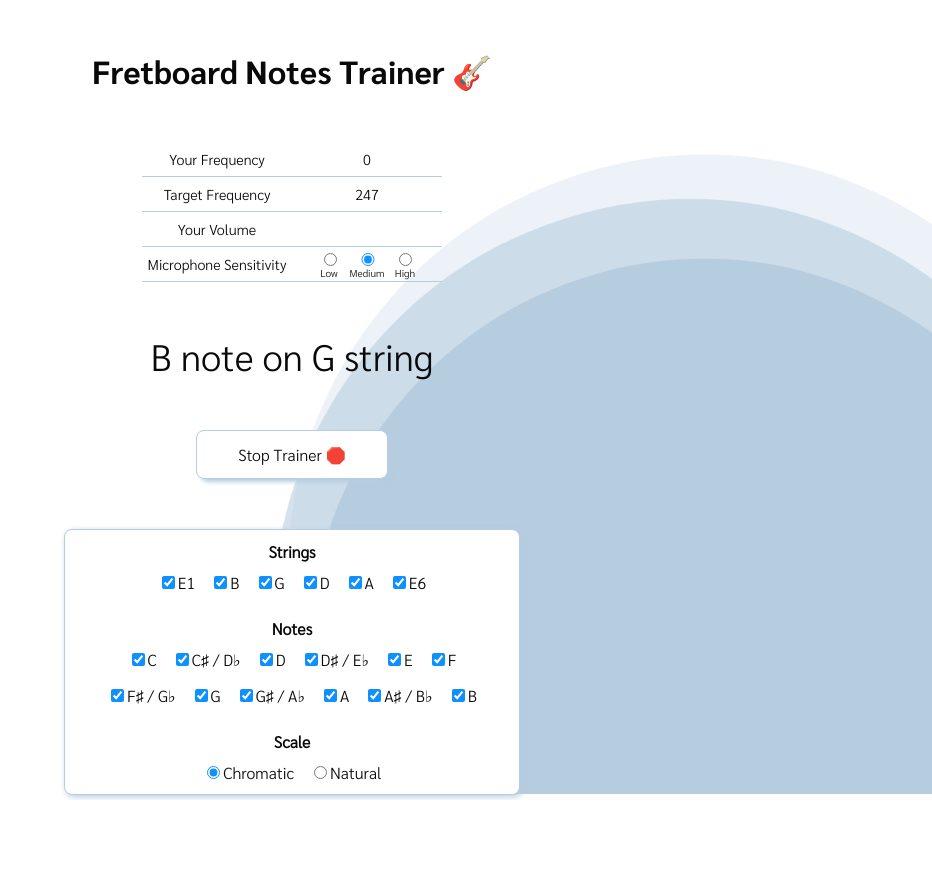
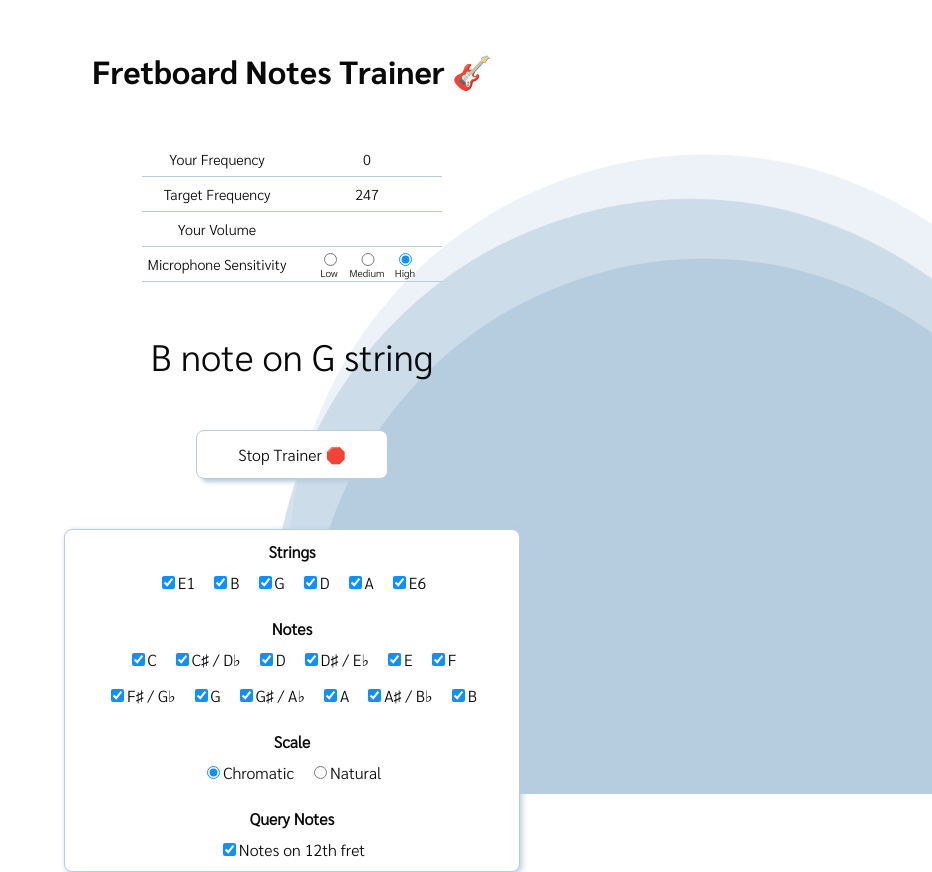
Before and after one commit to nikolanekudova/fretboard-notes-trainer, a React (Vite) app: page / in a window 1280 px wide. Both pictures are taken after a click on the button "Start Trainer 🎶". Shown: the whole page, without its empty margins (348-1280 px from the left). Before the commit the page ends 800 px from the top, so only its background shows below. Built offline with nearby package versions, Linux system fonts and the light colour scheme; no server answers.

Commit message:
added function for deleting query notes, autocorrelate number fixed

```diff
--- a/src/components/Inputs.jsx
+++ b/src/components/Inputs.jsx
@@ -7,6 +7,8 @@ export function Inputs({
     setNotes,
     chromaticNatural,
     changeChromaticNatural,
+    queryNotes,
+    setQueryNotes
 }) {
     return (
         <div className="inputs-wrapper">
@@ -79,6 +81,21 @@ export function Inputs({
                     </label>
                 </div>
             </div>
+            <div>
+                <div className="header-inputs">Query Notes</div>
+                <div className="scale-wrapper">
+                    <label>
+                        <input
+                            type="checkbox"
+                            checked={queryNotes}
+                            onChange={() =>
+                                setQueryNotes(prevState => !prevState)
+                            }
+                        />
+                        Notes on 12th fret
+                    </label>
+                </div>
+            </div>
         </div>
     );
 }
--- a/src/components/TrainerPage.jsx
+++ b/src/components/TrainerPage.jsx
@@ -40,20 +40,21 @@ export function TrainerPage(appStart, setAppStart) {
         B: true,
     });
     const [chromaticNatural, setChromaticNatural] = useState("chromatic");
+    const [queryNotes, setQueryNotes] = useState(true);
     const [correctFrequency, setCorrectFrequency] = useState(false);
-    const [microphoneSensitivity, setMicrophoneSensitivity] = useState("medium");
-    const microphoneSensitivityRef = useRef(0.1);
+    const [microphoneSensitivity, setMicrophoneSensitivity] = useState("high");
+    const microphoneSensitivityRef = useRef(0.005);
 
     function calculateMicrophoneSensitivity(sensitivity) {
         switch (sensitivity) {
             case "low":
+                return 0.1;
+            case "medium":
                 return 0.05;
-            case "medium":
-                return 0.1;
             case "high":
-                return 0.15;
+                return 0.005;
             default:
-                return 0.1;
+                return 0.005;
         }
     }
 
@@ -63,7 +64,8 @@ export function TrainerPage(appStart, setAppStart) {
             data,
             strings,
             notes,
-            chromaticNatural
+            chromaticNatural,
+            queryNotes
         );
         let newRandomNoteString = generateRandomNoteString(dataToGetRandom);
 
@@ -80,7 +82,7 @@ export function TrainerPage(appStart, setAppStart) {
     // generate new random note and string when inputs change
     useEffect(() => {
         setNoteStringFrequency(newNoteStringAndCheck());
-    }, [strings, notes, chromaticNatural]);
+    }, [strings, notes, chromaticNatural, queryNotes]);
 
     // Update the sensitivity number whenever the sensitivity value changes
     useEffect(() => {
@@ -206,13 +208,13 @@ export function TrainerPage(appStart, setAppStart) {
                         <div className="volume-bar-container">
                             <div
                                 className={`volume-bar ${
-                                    noteStringFrequency.volume < 0.08
+                                    noteStringFrequency.volume < microphoneSensitivityRef.current
                                         ? "volume-weak"
                                         : ""
                                 }`}
                                 style={{
                                     height: `${
-                                        noteStringFrequency.volume * 1000
+                                        noteStringFrequency.volume * 700
                                     }%`,
                                 }}
                             ></div>
@@ -269,6 +271,8 @@ export function TrainerPage(appStart, setAppStart) {
                     setNotes={setNotes}
                     chromaticNatural={chromaticNatural}
                     changeChromaticNatural={changeChromaticNatural}
+                    queryNotes={queryNotes}
+                    setQueryNotes={setQueryNotes}
                 />
             </div>
         </div>
--- a/src/index.css
+++ b/src/index.css
@@ -114,8 +114,8 @@ button:active {
 .volume-bar {
     background-color: green;
     max-width: 10px;
-    transform: translateX(100%);
     transition: height 0.1s ease;
+    transform: rotate(90deg);
 }
 
 .volume-weak {
--- a/src/utils/data/getTrainerData.js
+++ b/src/utils/data/getTrainerData.js
@@ -1,4 +1,4 @@
-export function getTrainerData(data, strings, notes, chromaticNatural) {
+export function getTrainerData(data, strings, notes, chromaticNatural, queryNotes) {
     // "deep copy" of data – because of chromatic / natural filter
     let allData = JSON.parse(JSON.stringify(data));
 
@@ -37,5 +37,19 @@ export function getTrainerData(data, strings, notes, chromaticNatural) {
         }
     }
 
+    // delete query notes
+    if (queryNotes == false) {
+        for (const string in allData) {
+            // handle cases for "E1" and "E6"
+            if (string === "E1" || string === "E6") {
+                if (allData[string].hasOwnProperty("E")) {
+                    delete allData[string]["E"];
+                }
+            } else if (allData[string].hasOwnProperty(string)) {
+                delete allData[string][string];
+            }
+        }
+    }
+
     return allData;
 }
```
Also changed, not shown: src/utils/data/generateRandomNoteString.js (+0 -17 lines).
